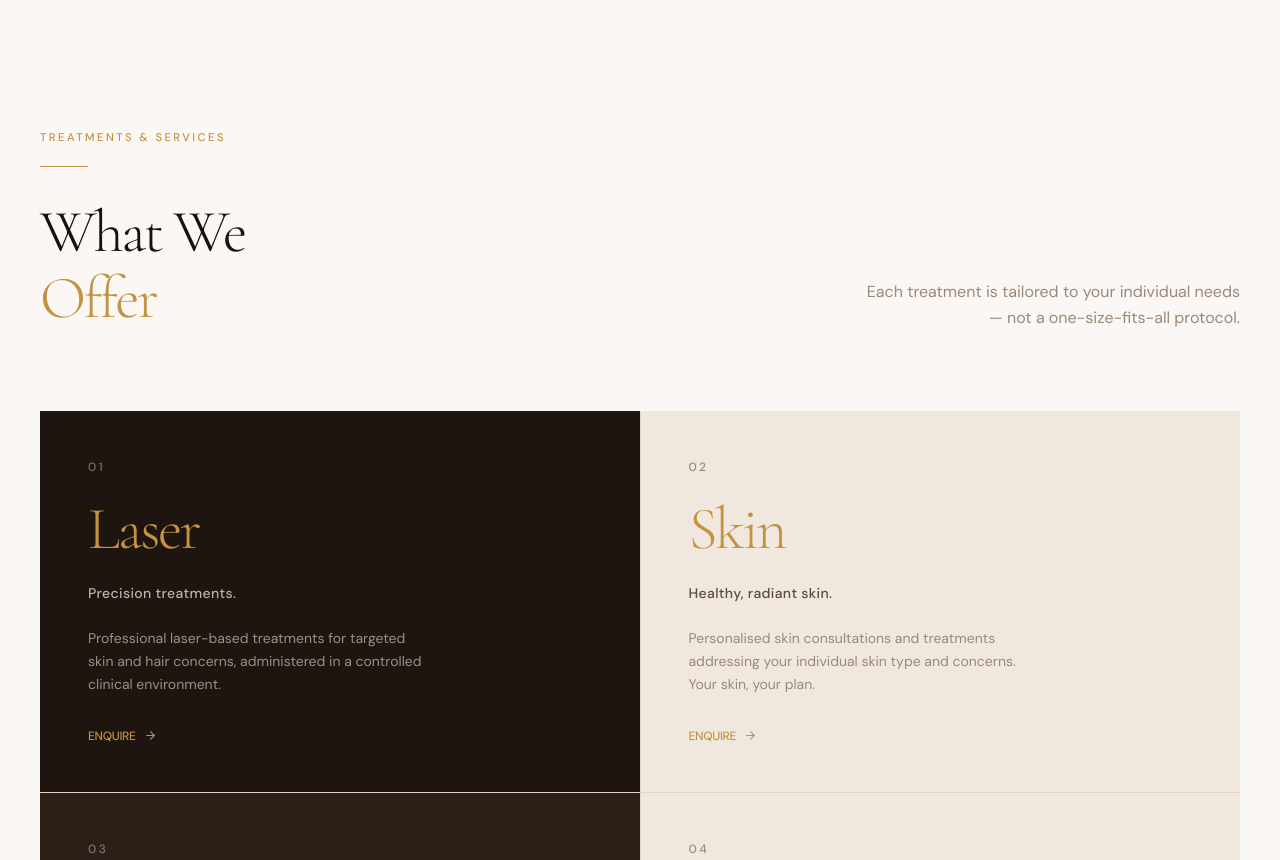
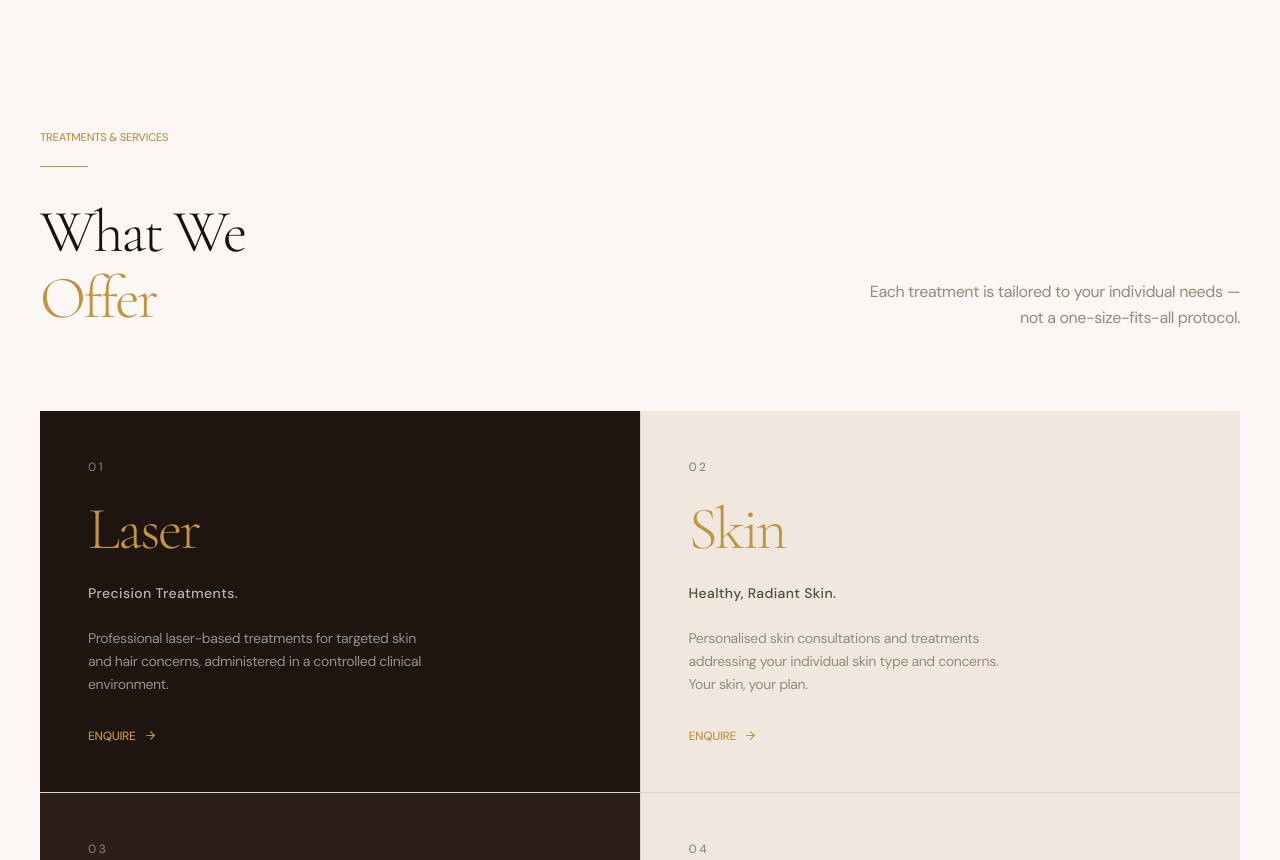
Before and after one commit to ganeshxdandu/glow-clin-aesthetics, a Next.js app: page / in a window 1280 px wide. Shown: the part 1940-2800 px from the top of the page. Built offline with nearby package versions, Linux system fonts and the light colour scheme.

Commit message:
Fix Typography

```diff
--- a/app/globals.css
+++ b/app/globals.css
@@ -1,61 +1,71 @@
-@import url('https://fonts.googleapis.com/css2?family=Cormorant+Garamond:ital,wght@0,300;0,400;0,500;0,600;1,300;1,400;1,500&family=DM+Sans:ital,opsz,wght@0,9..40,300;0,9..40,400;0,9..40,500;0,9..40,600;1,9..40,300;1,9..40,400&display=swap');
+@import url("https://fonts.googleapis.com/css2?family=Cormorant+Garamond:ital,wght@0,300;0,400;0,500;0,600;1,300;1,400;1,500&family=DM+Sans:ital,opsz,wght@0,9..40,300;0,9..40,400;0,9..40,500;0,9..40,600;1,9..40,300;1,9..40,400&display=swap");
 
 @import "tailwindcss";
 
 @theme {
     /* Color tokens — extracted from actual clinic interiors */
-  --color-cream-50: #FDFAF7;
-  --color-cream-100: #FAF7F4;
-  --color-cream-200: #F5EDE2;
-  --color-cream-300: #EDE0D4;
-  --color-cream-400: #E0D0C0;
+    --color-cream-50: #fdfaf7;
+    --color-cream-100: #faf7f4;
+    --color-cream-200: #f5ede2;
+    --color-cream-300: #ede0d4;
+    --color-cream-400: #e0d0c0;
 
-  --color-walnut-900: #1A0F0A;
-  --color-walnut-800: #1E1410;
-  --color-walnut-700: #2C1F18;
-  --color-walnut-600: #3D2B22;
+    --color-walnut-900: #1a0f0a;
+    --color-walnut-800: #1e1410;
+    --color-walnut-700: #2c1f18;
+    --color-walnut-600: #3d2b22;
 
-  --color-gold-300: #E8D090;
-  --color-gold-400: #D4A84B;
-  --color-gold-500: #C4933F;
-  --color-gold-600: #A87830;
+    --color-gold-300: #e8d090;
+    --color-gold-400: #d4a84b;
+    --color-gold-500: #c4933f;
+    --color-gold-600: #a87830;
 
-  --color-sage-400: #8FB091;
-  --color-sage-500: #7A9B7C;
+    --color-sage-400: #8fb091;
+    --color-sage-500: #7a9b7c;
 
     /* Font families */
-  --font-serif: 'Cormorant Garamond', Georgia, serif;
-  --font-sans: 'DM Sans', system-ui, sans-serif;
+    --font-serif: "Cormorant Garamond", Georgia, serif;
+    --font-sans: "DM Sans", system-ui, sans-serif;
 
     /* Animations */
     --animate-fade-up: fadeUp 0.7s ease forwards;
     --animate-fade-in: fadeIn 0.6s ease forwards;
 
     @keyframes fadeUp {
-    0% { opacity: 0; transform: translateY(24px); }
-    100% { opacity: 1; transform: translateY(0); }
+        0% {
+            opacity: 0;
+            transform: translateY(24px);
+        }
+        100% {
+            opacity: 1;
+            transform: translateY(0);
+        }
     }
 
     @keyframes fadeIn {
-    0% { opacity: 0; }
-    100% { opacity: 1; }
+        0% {
+            opacity: 0;
+        }
+        100% {
+            opacity: 1;
+        }
     }
 }
 
 /* CSS custom properties for direct use */
 :root {
-  --bg-primary: #FAF7F4;
-  --bg-secondary: #F0E8DF;
-  --bg-dark: #1E1410;
-  --bg-dark-mid: #2C1F18;
-  --text-primary: #1A1208;
-  --text-secondary: #5C4A3A;
-  --text-muted: #9C8878;
-  --accent-gold: #C4933F;
-  --accent-gold-light: #E8C87A;
-  --accent-sage: #7A9B7C;
-  --border: #E0D5C8;
-  --marble: #F8F5F0;
+    --bg-primary: #faf7f4;
+    --bg-secondary: #f0e8df;
+    --bg-dark: #1e1410;
+    --bg-dark-mid: #2c1f18;
+    --text-primary: #1a1208;
+    --text-secondary: #5c4a3a;
+    --text-muted: #9c8878;
+    --accent-gold: #c4933f;
+    --accent-gold-light: #e8c87a;
+    --accent-sage: #7a9b7c;
+    --border: #e0d5c8;
+    --marble: #f8f5f0;
 }
 
 @layer base {
@@ -68,24 +78,32 @@
     body {
         background-color: var(--bg-primary);
         color: var(--text-primary);
-    font-family: 'DM Sans', system-ui, sans-serif;
+        font-family: "DM Sans", system-ui, sans-serif;
         font-weight: 400;
         line-height: 1.6;
     }
 
-  h1, h2, h3, h4 {
-    font-family: 'Cormorant Garamond', Georgia, serif;
-    line-height: 1.15;
+    h1,
+    h2,
+    h3,
+    h4 {
+        font-family: "Cormorant Garamond", Georgia, serif;
+        line-height: 1;
         letter-spacing: -0.04em;
         text-transform: capitalize;
+        font-weight: 500;
     }
 
-  *, *::before, *::after {
+    *,
+    *::before,
+    *::after {
         box-sizing: border-box;
     }
 
     @media (prefers-reduced-motion: reduce) {
-    *, *::before, *::after {
+        *,
+        *::before,
+        *::after {
             animation-duration: 0.01ms !important;
             animation-iteration-count: 1 !important;
             transition-duration: 0.01ms !important;
@@ -101,7 +119,7 @@
         gap: 0.5rem;
         padding: 0.875rem 1.75rem;
         font-size: 0.75rem;
-    font-family: 'DM Sans', sans-serif;
+        font-family: "DM Sans", sans-serif;
         font-weight: 500;
         letter-spacing: -0.025em;
         text-transform: uppercase;
@@ -122,13 +140,13 @@
         gap: 0.5rem;
         padding: 0.875rem 1.75rem;
         font-size: 0.75rem;
-    font-family: 'DM Sans', sans-serif;
+        font-family: "DM Sans", sans-serif;
         font-weight: 500;
         letter-spacing: -0.025em;
         text-transform: uppercase;
         transition: all 0.3s ease;
         background-color: transparent;
-    color: #FAF7F4;
+        color: #faf7f4;
         border: 1px solid rgba(250, 247, 244, 0.5);
         border-radius: 9999px;
     }
@@ -144,13 +162,13 @@
         gap: 0.5rem;
         padding: 0.875rem 1.75rem;
         font-size: 0.75rem;
-    font-family: 'DM Sans', sans-serif;
+        font-family: "DM Sans", sans-serif;
         font-weight: 500;
         letter-spacing: -0.025em;
         text-transform: uppercase;
         transition: all 0.3s ease;
         background-color: var(--accent-gold);
-    color: #FAF7F4;
+        color: #faf7f4;
         border: 1px solid var(--accent-gold);
         border-radius: 9999px;
     }
@@ -165,7 +183,7 @@
         gap: 0.5rem;
         padding: 0.875rem 1.75rem;
         font-size: 0.75rem;
-    font-family: 'DM Sans', sans-serif;
+        font-family: "DM Sans", sans-serif;
         font-weight: 500;
         letter-spacing: -0.025em;
         text-transform: uppercase;
@@ -183,7 +201,7 @@
     .section-label {
         display: block;
         font-size: 0.7rem;
-    font-family: 'DM Sans', sans-serif;
+        font-family: "DM Sans", sans-serif;
         font-weight: 500;
         text-transform: uppercase;
         letter-spacing: 0.22em;
@@ -191,7 +209,7 @@
     }
 
     .section-title {
-    font-family: 'Cormorant Garamond', Georgia, serif;
+        font-family: "Cormorant Garamond", Georgia, serif;
         font-size: clamp(2.25rem, 5vw, 3.75rem);
         font-weight: 300;
         line-height: 1.1;
@@ -206,14 +224,14 @@
 
     .nav-link {
         font-size: 0.875rem;
-    font-family: 'DM Sans', sans-serif;
+        font-family: "DM Sans", sans-serif;
         font-weight: 400;
         transition: color 0.2s ease;
         position: relative;
         letter-spacing: 0.04em;
     }
     .nav-link::after {
-    content: '';
+        content: "";
         position: absolute;
         bottom: -2px;
         left: 0;
@@ -239,3 +257,7 @@
 body.mobile-menu-open .mobile-booking-bar {
     display: none !important;
 }
+
+p{
+  letter-spacing: -0.025em;
+}
--- a/components/Navbar.tsx
+++ b/components/Navbar.tsx
@@ -82,7 +82,7 @@ export default function Navbar() {
                 key={link.href}
                 href={link.href}
                 onClick={(e) => { e.preventDefault(); handleNavClick(link.href); }}
-                className="nav-link text-sm"
+                className="nav-link text-sm tracking-tight"
                 style={{ color: scrolled ? "var(--text-secondary)" : "rgba(250, 247, 244, 0.85)" }}
               >
                 {link.label}
@@ -138,7 +138,7 @@ export default function Navbar() {
                   animate={{ opacity: 1, x: 0 }}
                   transition={{ delay: i * 0.06, duration: 0.3 }}
                   onClick={(e) => { e.preventDefault(); handleNavClick(link.href); }}
-                  className="text-3xl font-light py-3 border-b transition-colors duration-200 hover:opacity-60"
+                  className="text-3xl font-light tracking-tight py-3 border-b transition-colors duration-200 hover:opacity-60"
                   style={{
                     fontFamily: "'Cormorant Garamond', serif",
                     color: "var(--text-primary)",
--- a/components/Services.tsx
+++ b/components/Services.tsx
@@ -8,7 +8,7 @@ const services = [
         id: "laser",
         category: "01",
         title: "Laser",
-    tagline: "Precision treatments.",
+        tagline: "Precision Treatments.",
         description:
             "Professional laser-based treatments for targeted skin and hair concerns, administered in a controlled clinical environment.",
         accent: "#C4933F",
@@ -19,7 +19,7 @@ const services = [
         id: "skin",
         category: "02",
         title: "Skin",
-    tagline: "Healthy, radiant skin.",
+        tagline: "Healthy, Radiant Skin.",
         description:
             "Personalised skin consultations and treatments addressing your individual skin type and concerns. Your skin, your plan.",
         accent: "var(--accent-gold)",
@@ -30,7 +30,7 @@ const services = [
         id: "hair",
         category: "03",
         title: "Hair",
-    tagline: "Care from the root.",
+        tagline: "Care from the Root.",
         description:
             "Dedicated hair care treatments to address a range of hair and scalp concerns with professional guidance and care.",
         accent: "var(--accent-gold)",
@@ -41,10 +41,10 @@ const services = [
         id: "wellness",
         category: "04",
         title: "Wellness",
-    tagline: "Inside out approach.",
+        tagline: "Inside Out Approach.",
         description:
             "Holistic wellness care that complements your aesthetic journey, addressing overall skin health and wellbeing.",
-    accent: "var(--accent-gold-light)",
+        accent: "var(--accent-gold)",
         bg: "#F0E8DF",
         textColor: "var(--text-primary)",
     },
@@ -66,12 +66,21 @@ export default function Services() {
                         viewport={{ once: true }}
                         transition={{ duration: 0.7 }}
                     >
-            <p className="section-label mb-5">Treatments & Services</p>
+                        <p className="section-label mb-5">
+                            Treatments & Services
+                        </p>
                         <div className="divider-gold mb-8" />
                         <h2 className="section-title max-w-md">
                             What we
                             <br />
-              <em style={{ color: "var(--accent-gold)", fontStyle: "normal" }}>offer</em>
+                            <em
+                                style={{
+                                    color: "var(--accent-gold)",
+                                    fontStyle: "normal",
+                                }}
+                            >
+                                offer
+                            </em>
                         </h2>
                     </motion.div>
                     <motion.p
@@ -85,20 +94,27 @@ export default function Services() {
                             fontFamily: "'DM Sans', sans-serif",
                         }}
                     >
-            Each treatment is tailored to your individual needs — not a
-            one-size-fits-all protocol.
+                        Each treatment is tailored to your individual needs —
+                        not a one-size-fits-all protocol.
                     </motion.p>
                 </div>
 
                 {/* Service grid */}
-        <div className="grid md:grid-cols-2 gap-px" style={{ backgroundColor: "var(--border)" }}>
+                <div
+                    className="grid md:grid-cols-2 gap-px"
+                    style={{ backgroundColor: "var(--border)" }}
+                >
                     {services.map((service, i) => (
                         <motion.div
                             key={service.id}
                             initial={{ opacity: 0, y: 24 }}
                             whileInView={{ opacity: 1, y: 0 }}
                             viewport={{ once: true, margin: "-60px" }}
-              transition={{ delay: i * 0.1, duration: 0.7, ease: [0.16, 1, 0.3, 1] }}
+                            transition={{
+                                delay: i * 0.1,
+                                duration: 0.7,
+                                ease: [0.16, 1, 0.3, 1],
+                            }}
                             className="group relative p-10 lg:p-12 flex flex-col gap-6 transition-all duration-500 cursor-default"
                             style={{ backgroundColor: service.bg }}
                         >
@@ -106,7 +122,8 @@ export default function Services() {
                             <div
                                 className="text-xs tracking-widest font-medium"
                                 style={{
-                  color: service.textColor === "#FAF7F4"
+                                    color:
+                                        service.textColor === "#FAF7F4"
                                             ? "rgba(250, 247, 244, 0.4)"
                                             : "var(--text-muted)",
                                     fontFamily: "'DM Sans', sans-serif",
@@ -131,7 +148,8 @@ export default function Services() {
                             <div
                                 className="text-sm font-medium tracking-wide"
                                 style={{
-                  color: service.textColor === "#FAF7F4"
+                                    color:
+                                        service.textColor === "#FAF7F4"
                                             ? "rgba(250, 247, 244, 0.7)"
                                             : "var(--text-secondary)",
                                     fontFamily: "'DM Sans', sans-serif",
@@ -144,7 +162,8 @@ export default function Services() {
                             <p
                                 className="text-sm leading-relaxed"
                                 style={{
-                  color: service.textColor === "#FAF7F4"
+                                    color:
+                                        service.textColor === "#FAF7F4"
                                             ? "rgba(250, 247, 244, 0.55)"
                                             : "var(--text-muted)",
                                     fontFamily: "'DM Sans', sans-serif",
@@ -188,7 +207,10 @@ export default function Services() {
                 >
                     <p
                         className="text-sm mb-5"
-            style={{ color: "var(--text-muted)", fontFamily: "'DM Sans', sans-serif" }}
+                        style={{
+                            color: "var(--text-muted)",
+                            fontFamily: "'DM Sans', sans-serif",
+                        }}
                     >
                         Not sure which treatment is right for you?
                     </p>
```
Lines whose indentation alone changed are shown as unchanged.
